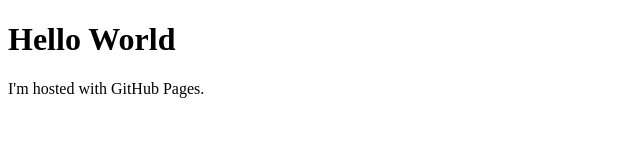
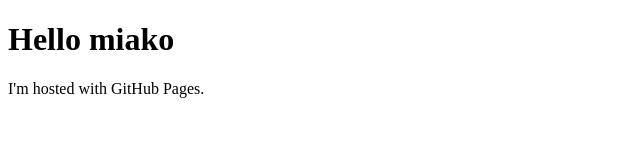
Before and after one commit to miak0/miak0.github.io, a plain HTML site: page index.html in a window 1280 px wide. Shown: the full height of the page, 0-640 px from the left. Drawn offline with Linux system fonts and the light colour scheme.

Commit message:
Update index.html

```diff
--- a/index.html
+++ b/index.html
@@ -1,7 +1,7 @@
 <!DOCTYPE html>
 <html>
 <body>
-<h1><B>Hello World</B></h1>
+<h1><B>Hello miako</B></h1>
 <p>I'm hosted with GitHub Pages.</p>
 </body>
 </html>
```
